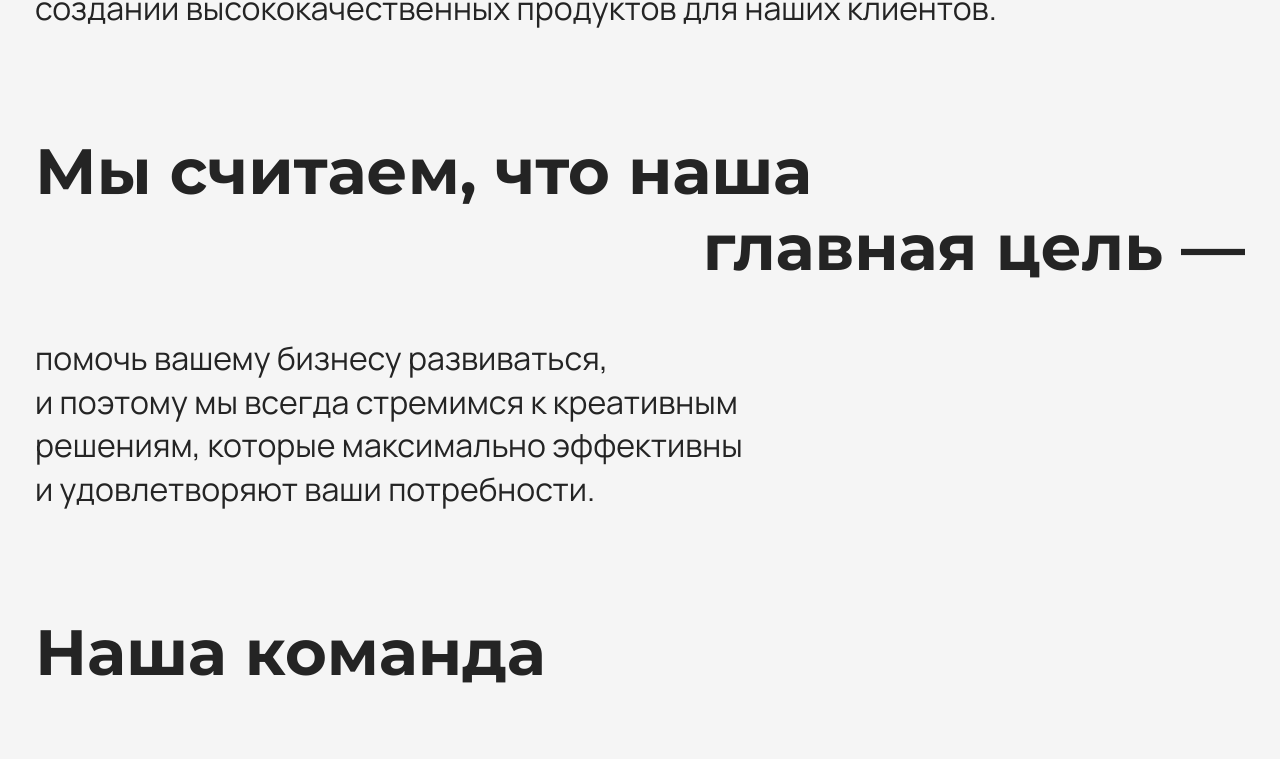
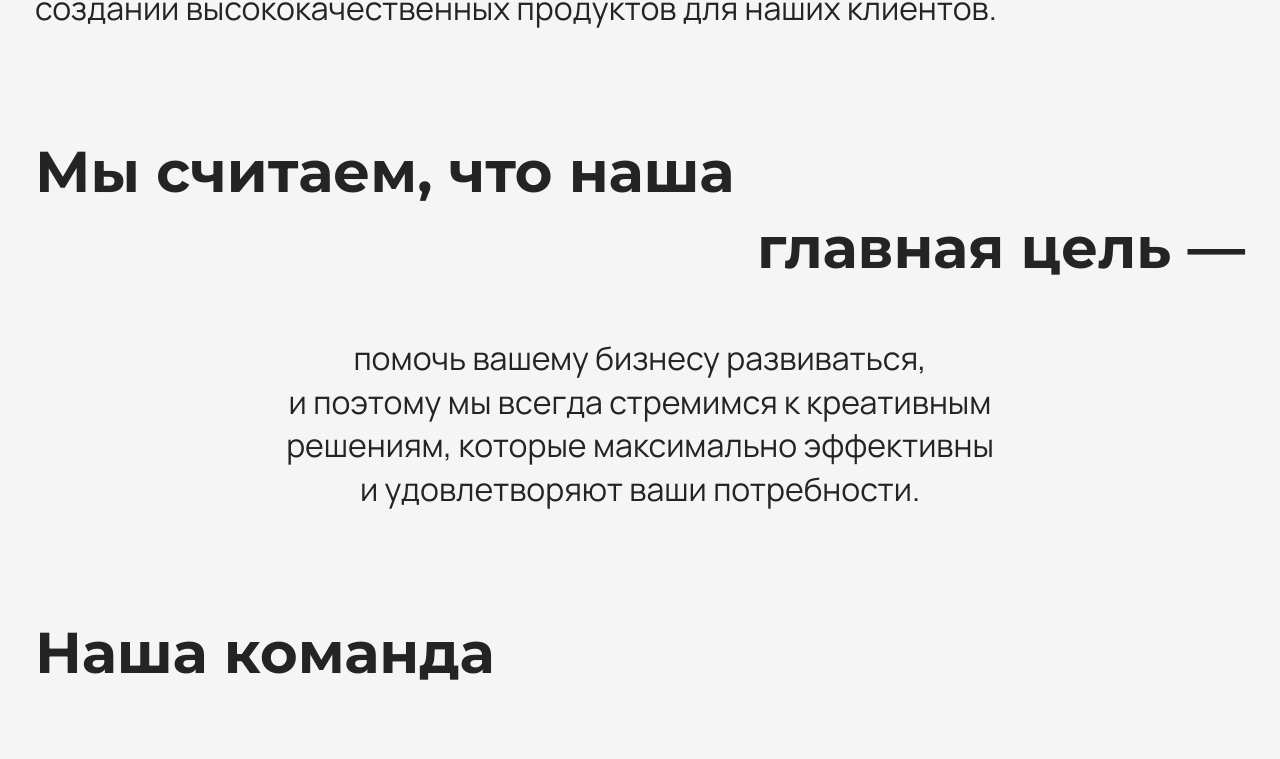
Before and after one commit to YSergo/react-codify, a React (Create React App) app: page /#/about in a window 1280 px wide. Shown: the part 491-1250 px from the top of the page. Built offline with nearby package versions, Linux system fonts and the light colour scheme; no server answers; a web font is replaced by a local one.

Commit message:
Fix font in about page, align text differently

```diff
--- a/src/pages/About/About.module.scss
+++ b/src/pages/About/About.module.scss
@@ -412,7 +412,7 @@ h2 {
   }
 
   h2 {
-    font-size: 5vw;
+    font-size: 4.5vw;
     line-height: 6vw;
   }
 
@@ -456,6 +456,7 @@ h2 {
       &.leftAlign {
         margin-left: 0;
         margin-bottom: 8vw;
+        text-align: center;
       }
     }
   }
```
